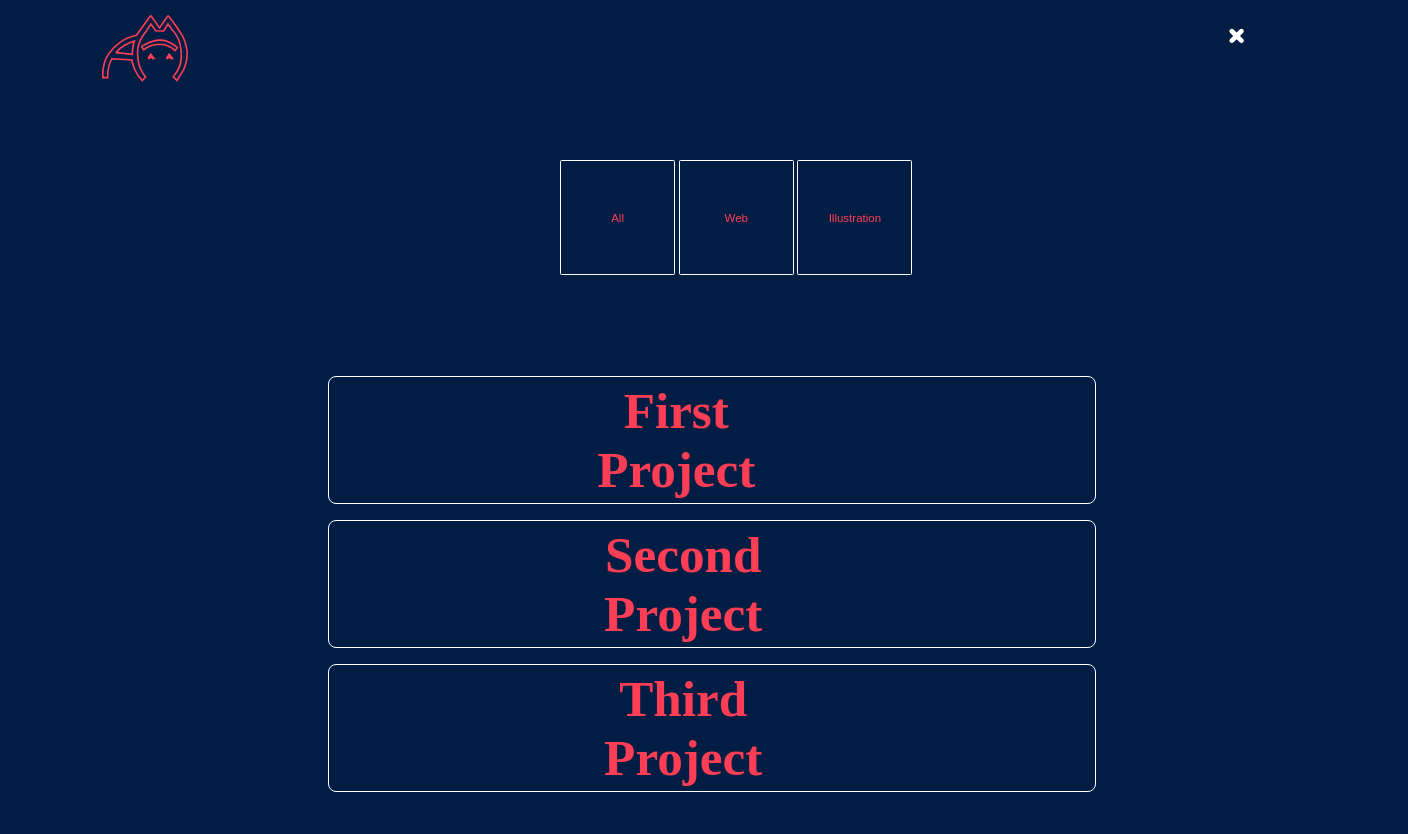
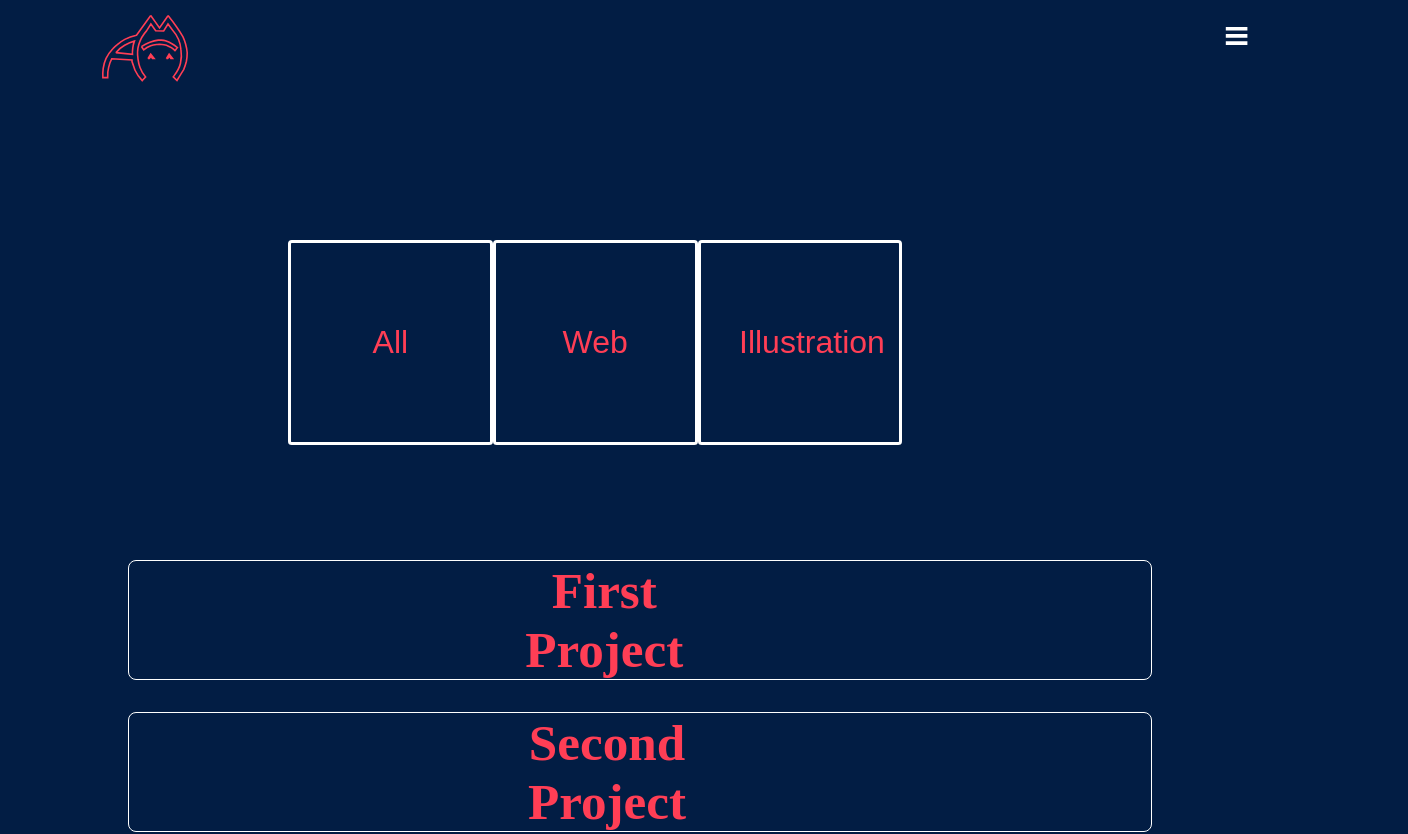
Before and after one commit to annamardesign/AnnaPortfolio, a React (Create React App) app: page /projects in a window 1280 px wide. Shown: the top 834 px of the page, 1408 px wide, since content can reach past the window. Built offline with nearby package versions, Linux system fonts and the light colour scheme.

Commit message:
Projects CSS responsive

```diff
--- a/src/navbar.jsx
+++ b/src/navbar.jsx
@@ -41,7 +41,7 @@ const NavBar = () => {
     <div className="navbar-container container">
     <NavLink to="/resume" className="logo" onClick={closeMobileMenu} ><Logo /></NavLink>
     <div className="menu-icon" onClick={handleClick}>
-         {click? <VscThreeBars className="bars"/> : <TiTimes className="close"/>}
+         {click? <TiTimes className="close"/> : <VscThreeBars className="bars"/> }
     </div>
     <ul className={click? 'nav-menu active' : 'nav-menu'}>
     <li className='nav-item'>
--- a/src/projects.css
+++ b/src/projects.css
@@ -71,29 +71,147 @@
  border:0.1em solid #FFFFFF;
 }
 
+@media screen and (min-width: 1024px) and (max-width: 1366px)  {
+  .thumb-container {
+    position: relative;
+    left: 2rem;
+    top: 15rem;
+    justify-content: center;
+    margin-top: 4rem;
+    align-items: center;
+   }
+
+   .project {
+     position: relative;
+     width: 80vw;
+     height: 15vh;
+     margin: 1rem 1rem;
+     justify-content: center;
+     align-items: center;
+   }
+
+  .filter-button-container {
+    position: relative;
+    left: 13rem;
+    top: 10rem;
+    align-items: center;
+    justify-content: center;
+    background-color: #021D44;
+    height: 10rem;
+   }
+
+  .toggle-btn {
+   display: inline-block;
+   margin:0;
+   width: 16vw;
+   height: 16vw;
+   font-size: 2.5vw;
+   }
+
+   .toggle-btn-active {
+    display:inline-block;
+    padding:0.35em 1.2em;
+    border:none;
+    margin:0 0.3em 0.3em 0;
+    border-radius:0.12em;
+    text-decoration:none;
+    font-weight:500;
+    color:#ff3e55;
+    text-align:center;
+    text-decoration: none;
+    font-size: 2.8vw;
+    transition: all 0.2s;
+    width: 16vw;
+    height: 16vw;
+    cursor:pointer;
+    background-color:#FFFFFF;
+   }
+}
+
+@media screen and (min-width: 721px) and (max-width: 1023px) {
+
+  .thumb-container {
+    position: relative;
+    left: 2rem;
+    top: 15rem;
+    justify-content: center;
+    margin-top: 4rem;
+    align-items: center;
+   }
+
+   .project {
+     position: relative;
+     width: 80vw;
+     height: 15vh;
+     margin: 1rem 1rem;
+     justify-content: center;
+     align-items: center;
+   }
+
+  .filter-button-container {
+    position: relative;
+    left: 10rem;
+    top: 10rem;
+    align-items: center;
+    justify-content: center;
+    background-color: #021D44;
+    height: 10rem;
+   }
+
+  .toggle-btn {
+   display: inline-block;
+   margin:0;
+   width: 16vw;
+   height: 16vw;
+   font-size: 2.5vw;
+   }
+
+   .toggle-btn-active {
+    display:inline-block;
+    padding:0.35em 1.2em;
+    border:none;
+    margin:0 0.3em 0.3em 0;
+    border-radius:0.12em;
+    text-decoration:none;
+    font-weight:500;
+    color:#ff3e55;
+    text-align:center;
+    text-decoration: none;
+    font-size: 2.8vw;
+    transition: all 0.2s;
+    width: 16vw;
+    height: 16vw;
+    cursor:pointer;
+    background-color:#FFFFFF;
+   }
+}
 
 
 
-@media all and (max-width: 800px){
+@media all and (max-width: 720px){
 
 
 .thumb-container {
   position: absolute;
-  left: 0rem;
+  left: 1rem;
   top: 15rem;
   justify-content: center;
-  margin-top: 3rem;
+  margin-top: 4rem;
   align-items: center;
-  justify-content: center;
  }
 
  .project {
+   position: relative;
    width: 80vw;
+   height: 10vh;
+   margin: 1rem 1rem;
+   justify-content: center;
+   align-items: center;
  }
 
 .filter-button-container {
   position: absolute;
-  left: 5rem;
+  left: 5.5rem;
   top: 10rem;
   align-items: center;
   justify-content: center;
```
